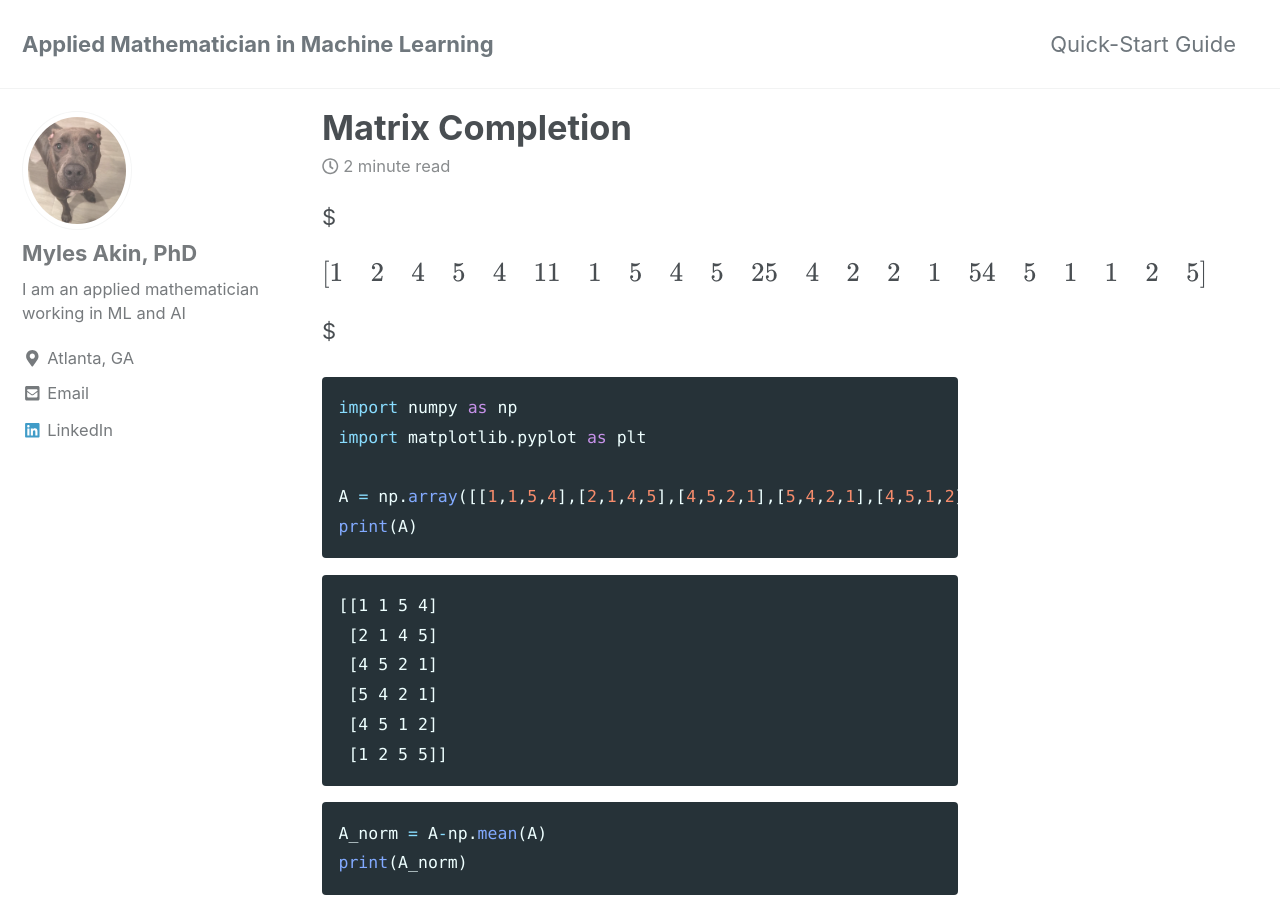
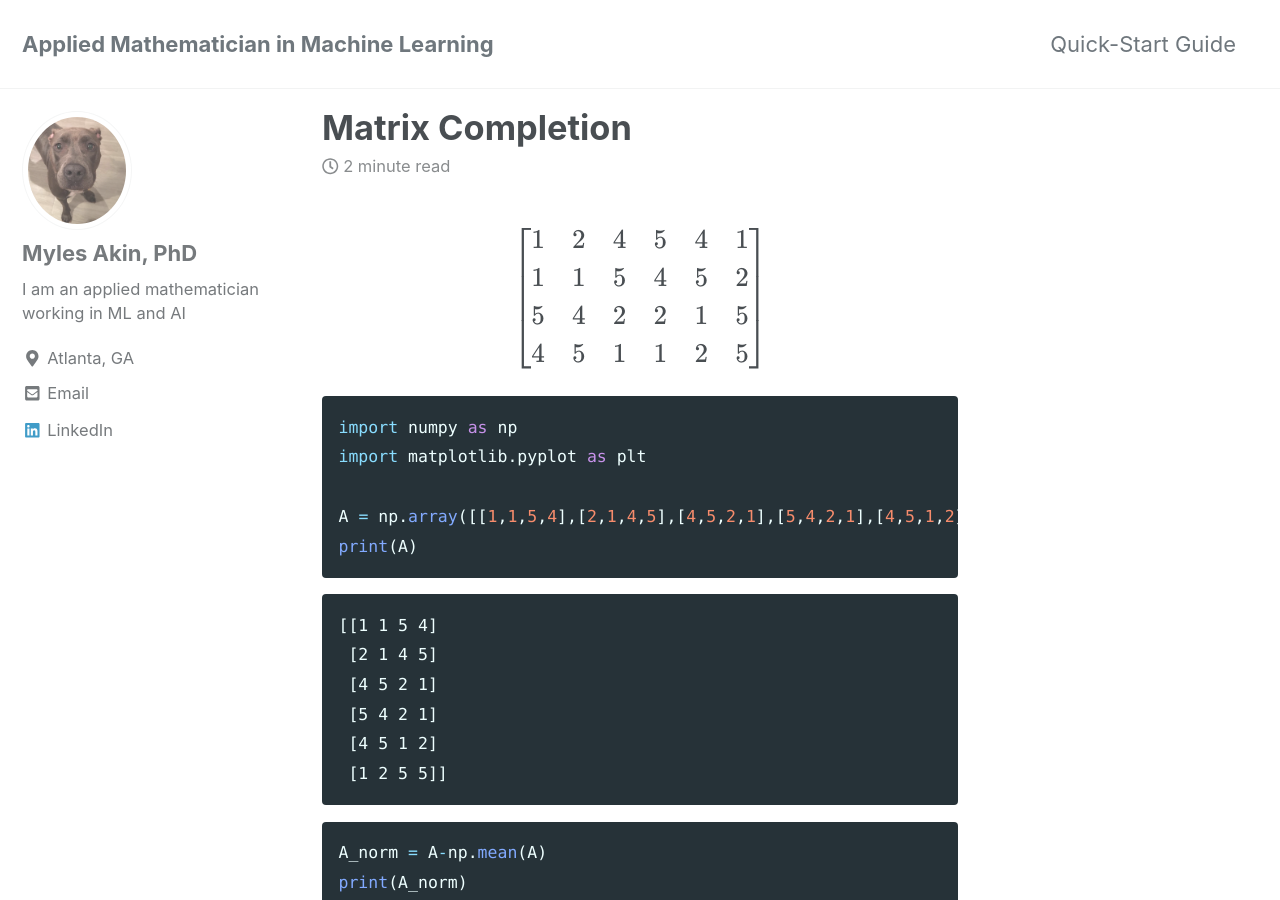
Before and after one commit to mylesakin/mylesakin.github.io, a Jekyll site: the page built from _posts/2019-05-11-MatrixFactorization.md, in a window 1280 px wide and 900 px high. Built offline with Jekyll 4.4.1, drawn with Linux system fonts in a browser that asks for light colours; cached includes are drawn as plain includes; nearby versions of some CDN libraries; formulas are drawn with MathJax 3.

Commit message:
madd mathjax

```diff
--- a/_posts/2019-05-11-MatrixFactorization.md
+++ b/_posts/2019-05-11-MatrixFactorization.md
@@ -6,12 +6,12 @@ excerpt: "Matrix Completion for Recommender Systems"
 mathjax: "true"
 ---
 
-$\begin{bmatrix}
+$$\begin{bmatrix}
 1 & 2 & 4 & 5 & 4 & 1\\
 1 & 1 & 5 & 4 & 5 & 2\\
 5 & 4 & 2 & 2 & 1 & 5\\
 4 & 5 & 1 & 1 & 2 & 5
-\end{bmatrix}$
+\end{bmatrix}$$
 
 
 
```
